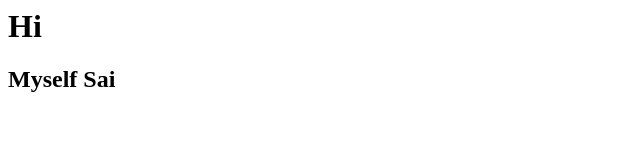
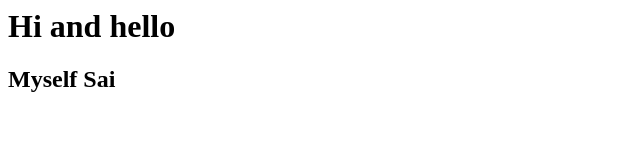
Before and after one commit to saigautam3/testing, a plain HTML site: page index.html in a window 1280 px wide. Shown: the whole page, without its empty margins (0-640 px from the left). Drawn offline with Linux system fonts and the light colour scheme.

Commit message:
added one more line

```diff
--- a/index.html
+++ b/index.html
@@ -3,7 +3,7 @@
         <title>testing webpage</title>
     </head>
     <body>
-        <h1>Hi</h1>
+        <h1>Hi and hello</h1>
         <h2>Myself Sai</h2>
     </body>
 </html>
```
